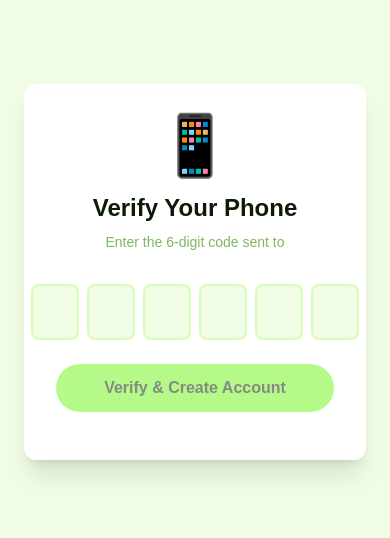
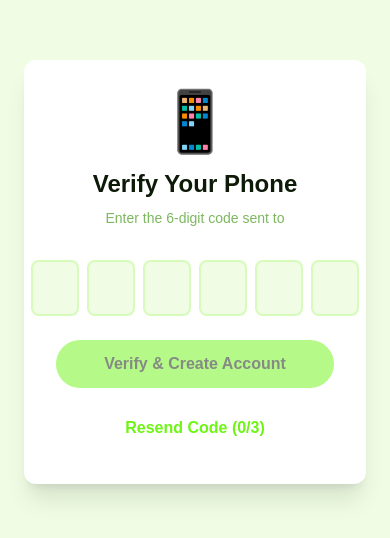
Before and after one commit to Michael-Maged/Bible-Study, a Next.js app in the folder bs/: page /verify-phone in a window 390 px wide. Shown: the part 150-688 px from the top of the page. Built offline with nearby package versions, Linux system fonts and the light colour scheme; no server answers.

Commit message:
feat(auth): enhance phone verification process with OTP resend functionality and improved error handling

```diff
--- a/bs/app/(auth)/admin-register/AdminRegisterPage.tsx
+++ b/bs/app/(auth)/admin-register/AdminRegisterPage.tsx
@@ -120,7 +120,6 @@ export default function AdminRegisterPage() {
                 name="phone"
                 required
                 placeholder="1234567890"
-                pattern="[0-9]{10}"
                 className="w-full pl-[4.5rem] pr-4 py-4 bg-[#f0fde4] dark:bg-[#1a2c14] border-none rounded-full text-[#0d1a08] dark:text-white placeholder:text-[#7cb85f]/50 focus:ring-2 focus:ring-[#6ef516] transition-all"
               />
             </div>
--- a/bs/app/(auth)/register/RegisterPage.tsx
+++ b/bs/app/(auth)/register/RegisterPage.tsx
@@ -148,7 +148,6 @@ export default function RegisterPage() {
                 name="phone"
                 required
                 placeholder="1234567890"
-                pattern="[0-9]{10}"
                 className="w-full pl-[4.5rem] pr-4 py-4 bg-[#f0fde4] dark:bg-[#1a2c14] border-none rounded-full text-[#0d1a08] dark:text-white placeholder:text-[#7cb85f]/50 focus:ring-2 focus:ring-[#6ef516] transition-all"
               />
             </div>
--- a/bs/app/(auth)/verify-phone/actions.ts
+++ b/bs/app/(auth)/verify-phone/actions.ts
@@ -8,13 +8,20 @@ import { fetchGradesByTenant } from '../register/tenantActions'
 export async function verifyAndCreateUser(phone: string, code: string, type: 'kid' | 'admin', pendingData: any) {
   try {
     const supabase = await createClient()
-    const { error } = await supabase.auth.verifyOtp({
+    const { data, error } = await supabase.auth.verifyOtp({
       phone,
       token: code,
       type: 'sms'
     })
 
-    if (error) throw new Error('Invalid verification code')
+    if (error) {
+      console.error('OTP verification error:', error)
+      throw new Error('Invalid or expired verification code. Please check and try again.')
+    }
+
+    if (!data.session) {
+      throw new Error('Verification failed. Please try again.')
+    }
 
     if (type === 'kid') {
       const userData = {
@@ -27,8 +34,13 @@ export async function verifyAndCreateUser(phone: string, code: string, type: 'ki
         classId: pendingData.classId
       }
 
+      console.log('Creating user with data:', userData)
       const { data: user, error: userError } = await createUser(userData)
-      if (userError || !user) throw new Error(userError?.message || 'Failed to create user')
+      if (userError) {
+        console.error('User creation error:', userError)
+        throw new Error(userError.message || 'Failed to create user')
+      }
+      if (!user) throw new Error('Failed to create user')
     } else {
       const userData = {
         name: pendingData.name,
@@ -37,8 +49,13 @@ export async function verifyAndCreateUser(phone: string, code: string, type: 'ki
         gender: pendingData.gender as 'male' | 'female'
       }
 
+      console.log('Creating admin user with data:', userData)
       const { data: user, error: userError } = await createAdminUser(userData)
-      if (userError || !user) throw new Error(userError?.message || 'Failed to create user')
+      if (userError) {
+        console.error('Admin user creation error:', userError)
+        throw new Error(userError.message || 'Failed to create admin user')
+      }
+      if (!user) throw new Error('Failed to create admin user')
 
       const { data: gradeData } = await fetchGradesByTenant(pendingData.tenant)
       const selectedGrade = gradeData?.find((g: any) => g.id === pendingData.grade)
@@ -51,11 +68,13 @@ export async function verifyAndCreateUser(phone: string, code: string, type: 'ki
         tenant: pendingData.tenant
       }
 
+      console.log('Creating admin record with data:', adminData)
       await handleAdminRegistration(adminData)
     }
 
     return { success: true }
   } catch (error: any) {
+    console.error('verifyAndCreateUser error:', error)
     return { success: false, error: error.message || 'Verification failed' }
   }
 }
--- a/bs/app/(auth)/verify-phone/page.tsx
+++ b/bs/app/(auth)/verify-phone/page.tsx
@@ -4,6 +4,7 @@ import { useState } from 'react'
 import { useRouter, useSearchParams } from 'next/navigation'
 import { verifyAndCreateUser } from './actions'
 import MessageBox from '@/components/MessageBox'
+import { createClient } from '@/utils/supabase/client'
 
 export default function VerifyPhonePage() {
   const router = useRouter()
@@ -14,6 +15,8 @@ export default function VerifyPhonePage() {
   const [otp, setOtp] = useState(['', '', '', '', '', ''])
   const [status, setStatus] = useState<'idle' | 'loading' | 'success' | 'error'>('idle')
   const [message, setMessage] = useState('')
+  const [resendCount, setResendCount] = useState(0)
+  const [isResending, setIsResending] = useState(false)
 
   const handleOtpChange = (index: number, value: string) => {
     if (!/^\d*$/.test(value)) return
@@ -27,6 +30,44 @@ export default function VerifyPhonePage() {
     }
   }
 
+  const handleKeyDown = (index: number, e: React.KeyboardEvent<HTMLInputElement>) => {
+    if (e.key === 'Backspace' && !otp[index] && index > 0) {
+      document.getElementById(`otp-${index - 1}`)?.focus()
+    }
+  }
+
+  const handleResend = async () => {
+    if (resendCount >= 3) {
+      setStatus('error')
+      setMessage('Maximum resend attempts reached. Please try again later.')
+      return
+    }
+
+    setIsResending(true)
+    setMessage('')
+
+    try {
+      const supabase = createClient()
+      const { error } = await supabase.auth.signInWithOtp({
+        phone,
+        options: { channel: 'sms' }
+      })
+
+      if (error) throw error
+
+      setResendCount(resendCount + 1)
+      setOtp(['', '', '', '', '', ''])
+      setStatus('success')
+      setMessage('New code sent successfully!')
+      setTimeout(() => setMessage(''), 3000)
+    } catch (err) {
+      setStatus('error')
+      setMessage('Failed to resend code. Please try again.')
+    } finally {
+      setIsResending(false)
+    }
+  }
+
   const handleVerify = async () => {
     const otpCode = otp.join('')
     if (otpCode.length !== 6) {
@@ -36,6 +77,7 @@ export default function VerifyPhonePage() {
     }
 
     setStatus('loading')
+    setMessage('')
 
     const storageKey = type === 'kid' ? 'pendingRegistration' : 'pendingAdminRegistration'
     const pendingDataStr = sessionStorage.getItem(storageKey)
@@ -57,7 +99,7 @@ export default function VerifyPhonePage() {
         setTimeout(() => router.push('/login'), 2000)
       } else {
         setStatus('error')
-        setMessage(result.error || 'Verification failed')
+        setMessage(result.error || 'Verification failed. The code may have expired.')
       }
     } catch (err) {
       setStatus('error')
@@ -84,6 +126,7 @@ export default function VerifyPhonePage() {
               maxLength={1}
               value={digit}
               onChange={(e) => handleOtpChange(index, e.target.value)}
+              onKeyDown={(e) => handleKeyDown(index, e)}
               className="w-12 h-14 text-center text-2xl font-bold bg-[#f0fde4] dark:bg-[#1a2c14] border-2 border-[#6ef516]/20 rounded-lg focus:border-[#6ef516] focus:ring-2 focus:ring-[#6ef516]/20 text-[#0d1a08] dark:text-white"
             />
           ))}
@@ -104,6 +147,14 @@ export default function VerifyPhonePage() {
         >
           {status === 'loading' ? 'Verifying...' : 'Verify & Create Account'}
         </button>
+
+        <button
+          onClick={handleResend}
+          disabled={resendCount >= 3 || isResending || status === 'loading'}
+          className="w-full py-3 text-[#6ef516] font-semibold disabled:opacity-50 hover:text-[#5ee305] transition-colors"
+        >
+          {isResending ? 'Sending...' : `Resend Code (${resendCount}/3)`}
+        </button>
       </div>
     </div>
   )
--- a/bs/routes/adminRoutes.ts
+++ b/bs/routes/adminRoutes.ts
@@ -24,7 +24,7 @@ export async function handleAdminRegistration(adminData: {
   role: 'admin' | 'superuser'
   tenant: string
 }) {
-  const { data, error } = await createAdmin(adminData)
+  const { data, error } = await createAdmin({ ...adminData, status: 'pending' })
   if (error) throw new Error(error.message)
   return data
 }
```
